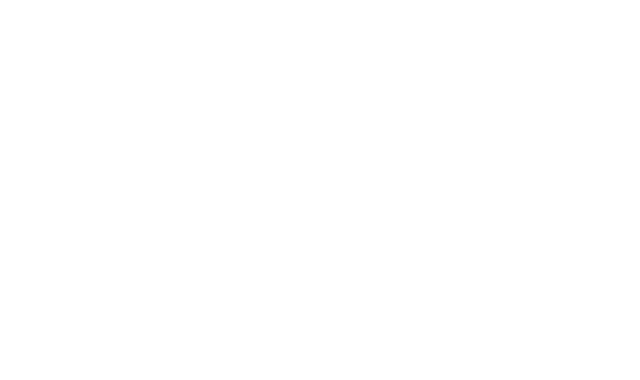
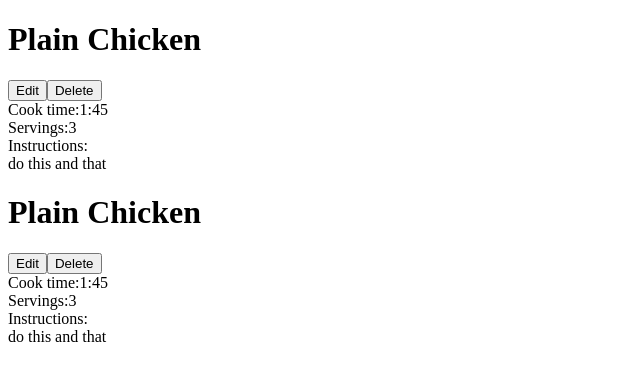
Before and after one commit to AR123456/react-wds-recipe, a React (Create React App) app: page / in a window 1280 px wide. Shown: the top 380 px of the page, without its empty margins (0-640 px from the left). Built offline with nearby package versions, Linux system fonts and the light colour scheme.

Commit message:
recipe list with recipe component

```diff
--- a/public/index.html
+++ b/public/index.html
@@ -5,7 +5,7 @@
 
     <meta name="viewport" content="width=device-width, initial-scale=1" />
 
-    <title>Counter</title>
+    <title>Recipe App</title>
   </head>
   <body>
     <noscript>You need to enable JavaScript to run this app.</noscript>
--- a/src/App.js
+++ b/src/App.js
@@ -1,7 +1,8 @@
 import React from "react";
+import RecipeList from "./RecipeList";
 
 function App() {
-  return null;
+  return <RecipeList></RecipeList>;
 }
 
 export default App;
--- /dev/null
+++ b/src/Recipe.js
@@ -0,0 +1,30 @@
+import React from "react";
+
+const Recipe = () => {
+  return (
+    <div>
+      <div>
+        <h1>Plain Chicken</h1>
+
+        <div>
+          <button>Edit</button>
+          <button>Delete</button>
+        </div>
+      </div>
+      <div>
+        <span>Cook time:</span>
+        <span>1:45</span>
+      </div>
+      <div>
+        <span>Servings:</span>
+        <span>3</span>
+      </div>
+      <div>
+        <span>Instructions:</span>
+        <div>do this and that</div>
+      </div>
+    </div>
+  );
+};
+
+export default Recipe;
--- /dev/null
+++ b/src/RecipeList.js
@@ -0,0 +1,13 @@
+import React from "react";
+import Recipe from "./Recipe";
+
+const RecipeList = () => {
+  return (
+    <div>
+      <Recipe></Recipe>
+      <Recipe></Recipe>
+    </div>
+  );
+};
+
+export default RecipeList;
```
